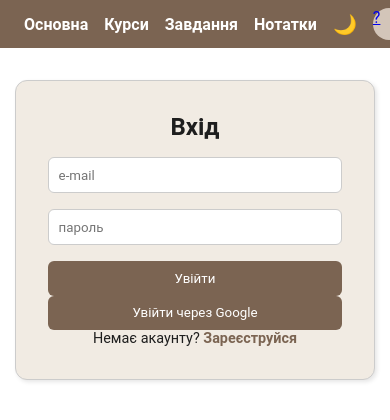
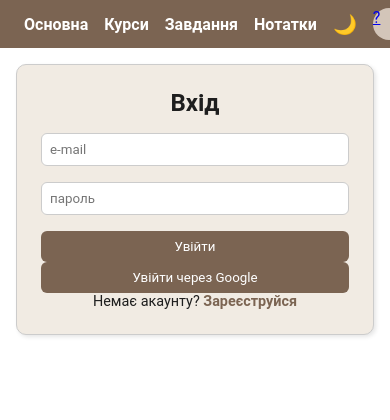
Before and after one commit to viktoriaplevachuk2302/studenplannerGGm, a React (Vite) app: page /login in a window 390 px wide. Shown: the top 420 px of the page. Built offline with nearby package versions, Linux system fonts and the light colour scheme; no server answers.

Commit message:
Update Register.css

```diff
--- a/src/components/Auth/Register.css
+++ b/src/components/Auth/Register.css
@@ -53,3 +53,16 @@
   cursor: pointer;
   color: var(--accent);
 }
+@media (max-width: 480px) {
+  .auth-box {
+    margin: 1rem auto;
+    padding: 1.5rem;
+    max-width: calc(100% - 2rem);
+    border-radius: 10px;
+  }
+
+  .auth-box input,
+  .auth-box button {
+    padding: 0.5rem;
+  }
+}
```
